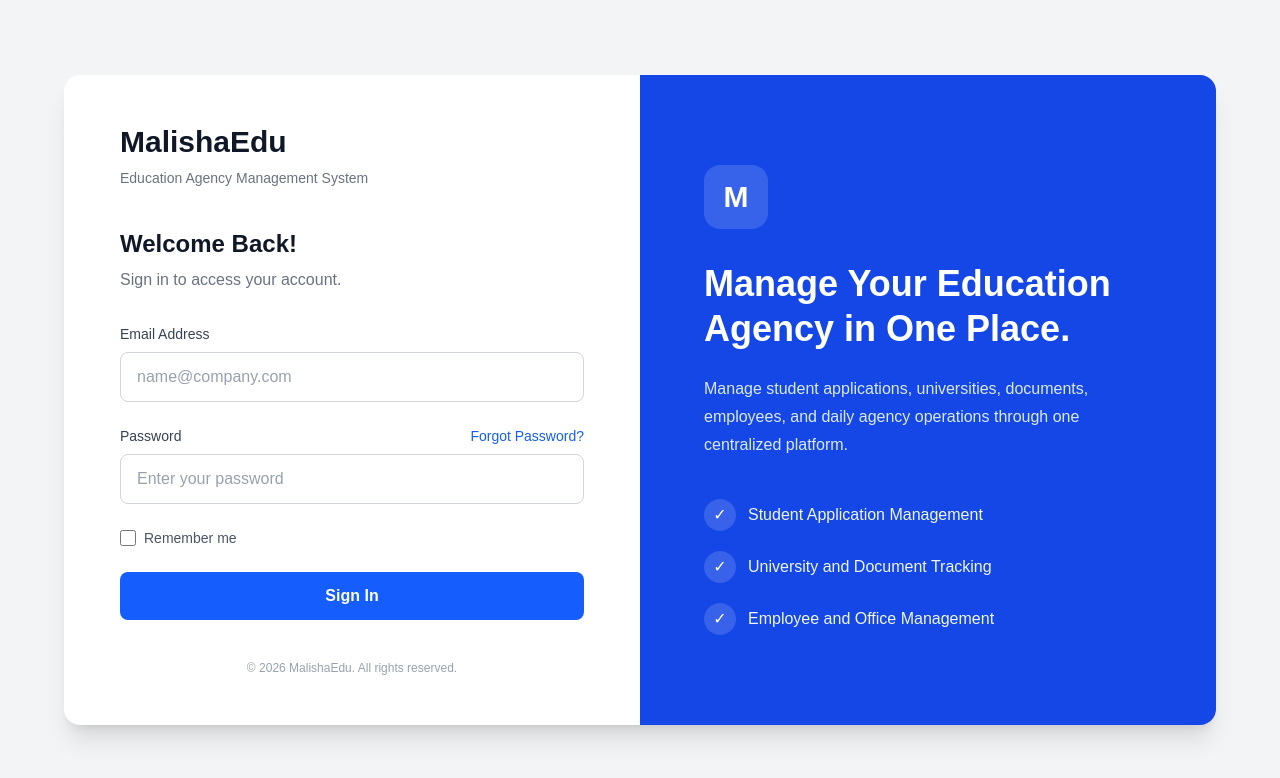
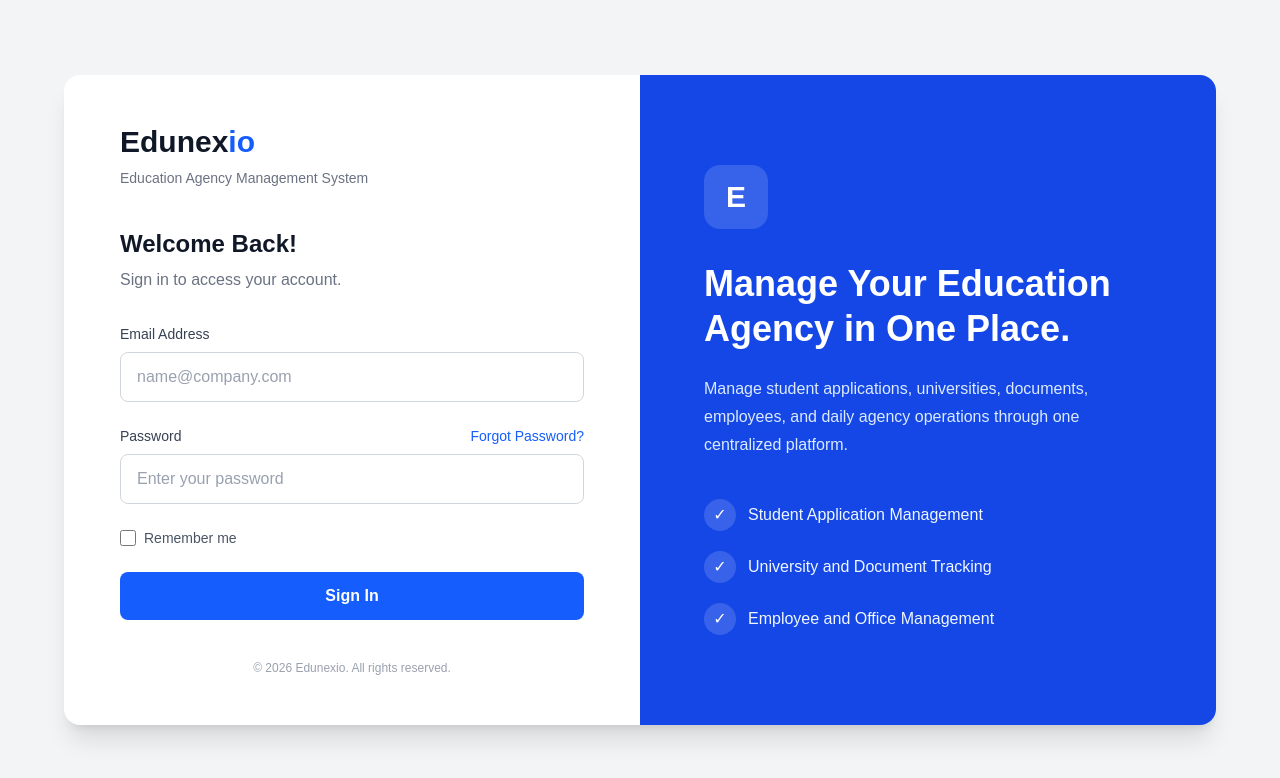
Before and after one commit to azaharulislamsoumik/education-agency-management-system, a Next.js app: page / in a window 1280 px wide. Shown: the top 778 px of the page. Built offline with nearby package versions, Linux system fonts and the light colour scheme; no server answers.

Commit message:
Update Edunexio branding

```diff
--- a/src/app/dashboard/dashboard-content.tsx
+++ b/src/app/dashboard/dashboard-content.tsx
@@ -360,11 +360,11 @@ export default function DashboardContent() {
       <aside className={`fixed inset-y-0 left-0 z-50 flex w-[265px] flex-col border-r border-slate-100 bg-white transition-transform duration-300 lg:translate-x-0 ${mobileMenu ? "translate-x-0" : "-translate-x-full"}`}>
         <div className="flex h-[82px] items-center gap-3 border-b border-slate-100 px-6">
           <div className="flex h-11 w-11 items-center justify-center rounded-xl bg-gradient-to-br from-blue-600 to-indigo-700 text-xl font-bold text-white shadow-lg shadow-blue-200">
-            M
+            E
           </div>
           <div>
             <h1 className="text-xl font-bold text-slate-800">
-              Malisha<span className="text-blue-600">Edu</span>
+              Edunex<span className="text-blue-600">io</span>
             </h1>
             <p className="text-[10px] font-semibold uppercase tracking-[2px] text-slate-400">
               Management System
@@ -437,7 +437,7 @@ export default function DashboardContent() {
           <div className="rounded-xl bg-gradient-to-br from-blue-50 to-indigo-50 p-4">
             <div className="flex items-center gap-2">
               <span className="text-lg">✦</span>
-              <span className="text-xs font-bold text-blue-800">MalishaEdu System</span>
+              <span className="text-xs font-bold text-blue-800">Edunexio System</span>
             </div>
             <p className="mt-2 text-[11px] leading-5 text-slate-500">
               Student Application Management Platform
@@ -572,7 +572,7 @@ export default function DashboardContent() {
           )}
 
           <footer className="mt-8 flex flex-wrap items-center justify-between gap-2 border-t border-slate-200 pt-5 text-xs text-slate-400">
-            <p>© {new Date().getFullYear()} MalishaEdu. All rights reserved.</p>
+            <p>© {new Date().getFullYear()} Edunexio. All rights reserved.</p>
             <p>Student Application Management System</p>
           </footer>
         </main>
--- a/src/app/dashboard/security-test/page.tsx
+++ b/src/app/dashboard/security-test/page.tsx
@@ -97,7 +97,7 @@ export default function SecurityTestPage() {
             Database Security Test
           </h1>
           <p className="mt-2 text-sm text-slate-500">
-            Check authenticated user access to MalishaEdu database tables.
+            Check authenticated user access to Edunexio database tables.
           </p>
         </div>
 
--- a/src/app/layout.tsx
+++ b/src/app/layout.tsx
@@ -13,7 +13,7 @@ const geistMono = Geist_Mono({
 });
 
 export const metadata: Metadata = {
-  title: "MalishaEdu",
+  title: "Edunexio",
   description: "Generated by create next app",
 };
 
--- a/src/app/page.tsx
+++ b/src/app/page.tsx
@@ -53,7 +53,7 @@ export default function Home() {
 
           <div className="mb-10">
             <h1 className="text-3xl font-bold text-gray-900">
-              MalishaEdu
+                Edunex<span className="text-blue-600">io</span>
             </h1>
 
             <p className="text-sm text-gray-500 mt-2">
@@ -161,7 +161,7 @@ export default function Home() {
           </form>
 
           <p className="text-xs text-gray-400 text-center mt-10">
-            © 2026 MalishaEdu. All rights reserved.
+            © 2026 Edunexio. All rights reserved.
           </p>
         </div>
 
@@ -171,7 +171,7 @@ export default function Home() {
           <div className="max-w-md">
             <div className="mb-8">
               <div className="w-16 h-16 rounded-2xl bg-white/15 flex items-center justify-center text-3xl font-bold">
-                M
+                E
               </div>
             </div>
 
```
